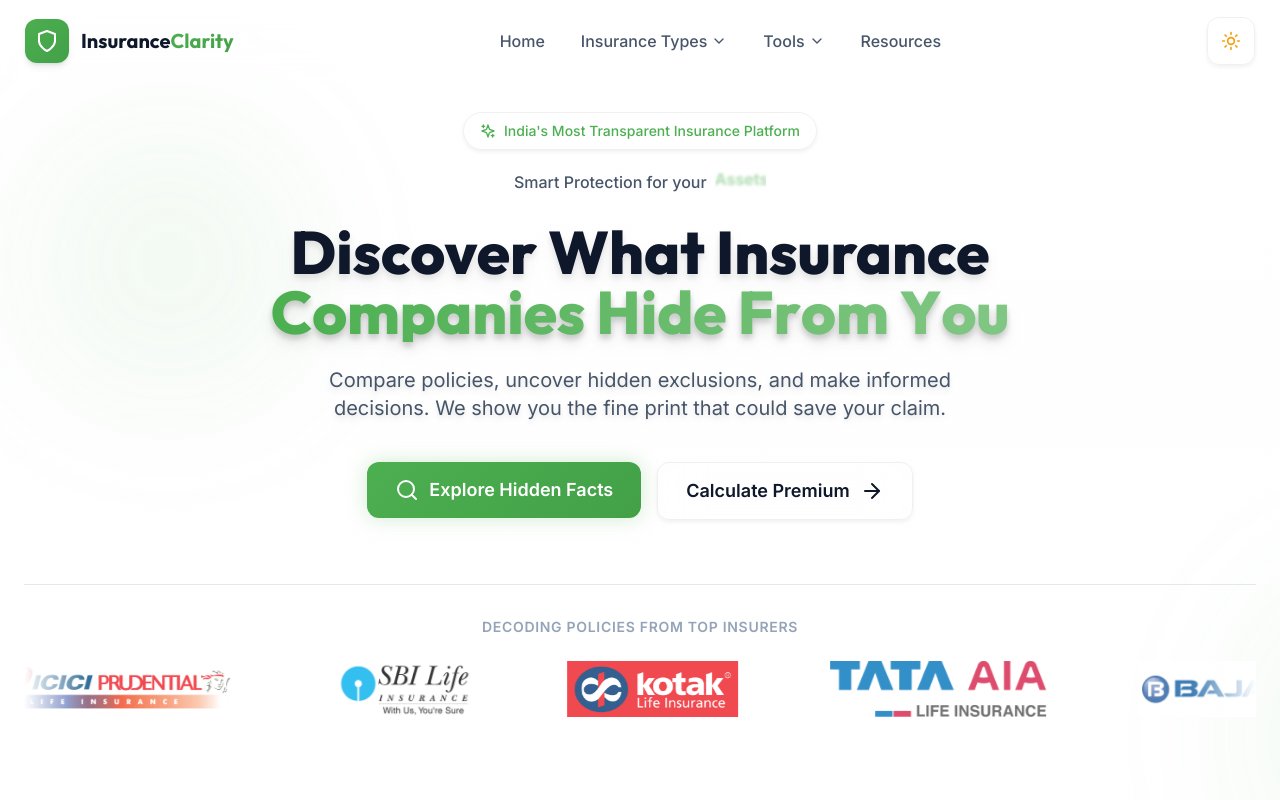
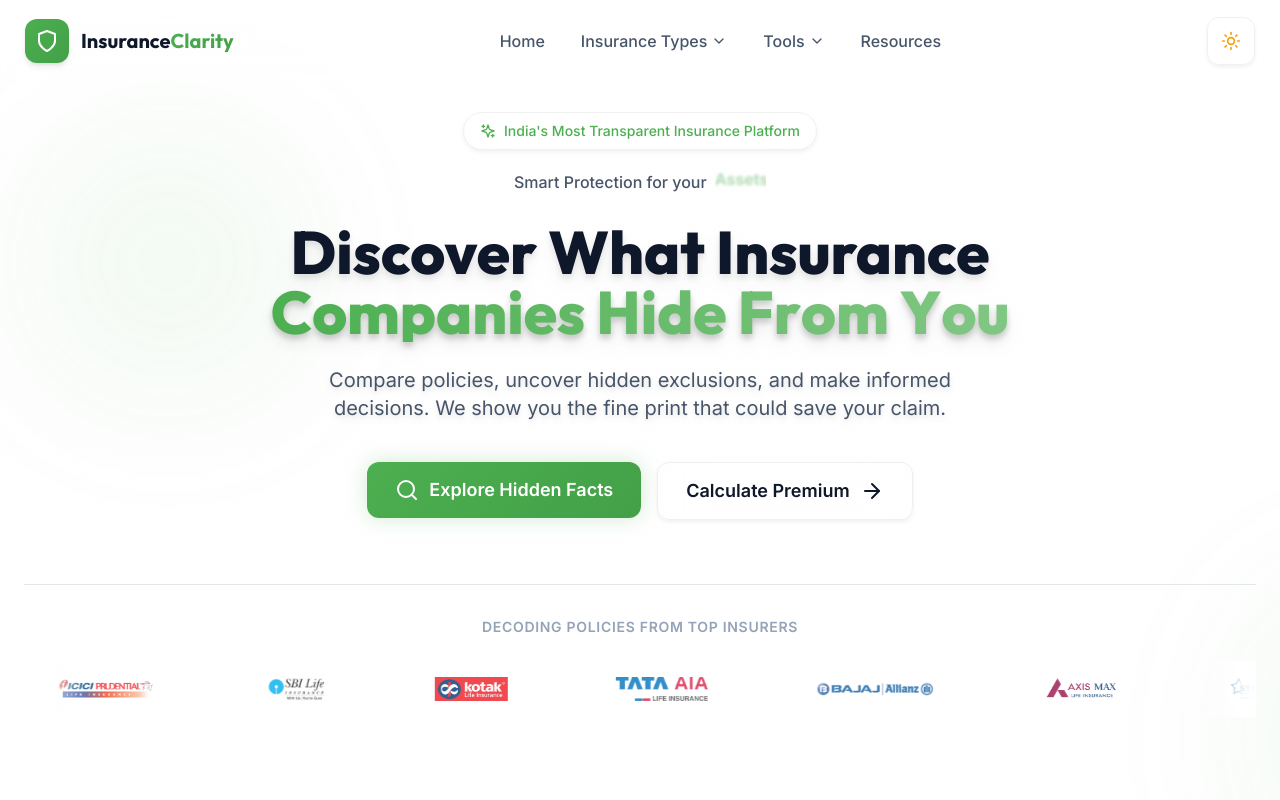
Before and after one commit to contactonetrack-del/insuranceclarity-india, a Next.js app: page / in a window 1280 px wide. Shown: the top 800 px of the page. Built offline with nearby package versions, Linux system fonts and the light colour scheme.

Commit message:
fix: Resolved logo clipping in Infinity Ticker on hover
- Added py-4 padding to logo containers for breathing room
- Changed InfiniteSlider to overflow-x-clip overflow-y-visible
- Prevents vertical clipping during scale-up hover effect

```diff
--- a/src/app/page.tsx
+++ b/src/app/page.tsx
@@ -204,7 +204,7 @@
                                 { name: "Cholamandalam MS", url: "/Logos/Cholamandalam MS.png", w: 160, h: 50 },
                                 { name: "Kotak General", url: "/Logos/Kotak General Insurance.png", w: 160, h: 50 },
                             ].map((logo) => (
-                                <div key={logo.name} className="relative h-14 w-auto flex items-center justify-center px-4 transition-all duration-300 opacity-80 hover:opacity-100 hover:scale-110 hover:drop-shadow-lg">
+                                <div key={logo.name} className="relative h-14 w-auto flex items-center justify-center px-6 py-4 transition-all duration-300 opacity-80 hover:opacity-100 hover:scale-110 hover:drop-shadow-lg">
                                     <Image
                                         src={logo.url}
                                         alt={`${logo.name} logo`}
--- a/src/components/premium/ui/infinite-slider.tsx
+++ b/src/components/premium/ui/infinite-slider.tsx
@@ -57,7 +57,7 @@
     return (
         <div
             className={cn(
-                "marquee relative overflow-hidden w-full select-none group",
+                "marquee relative overflow-x-clip overflow-y-visible w-full select-none group",
                 className
             )}
             style={gapVar}
```
